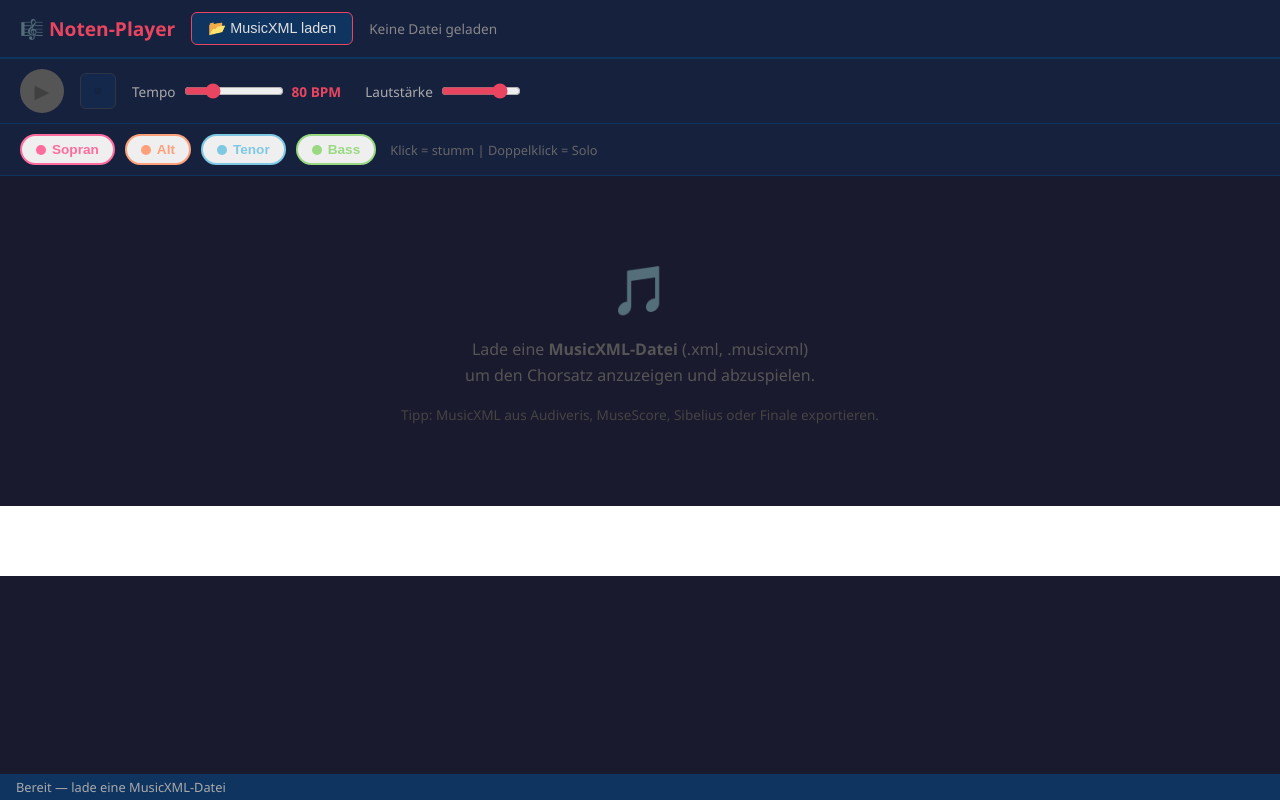
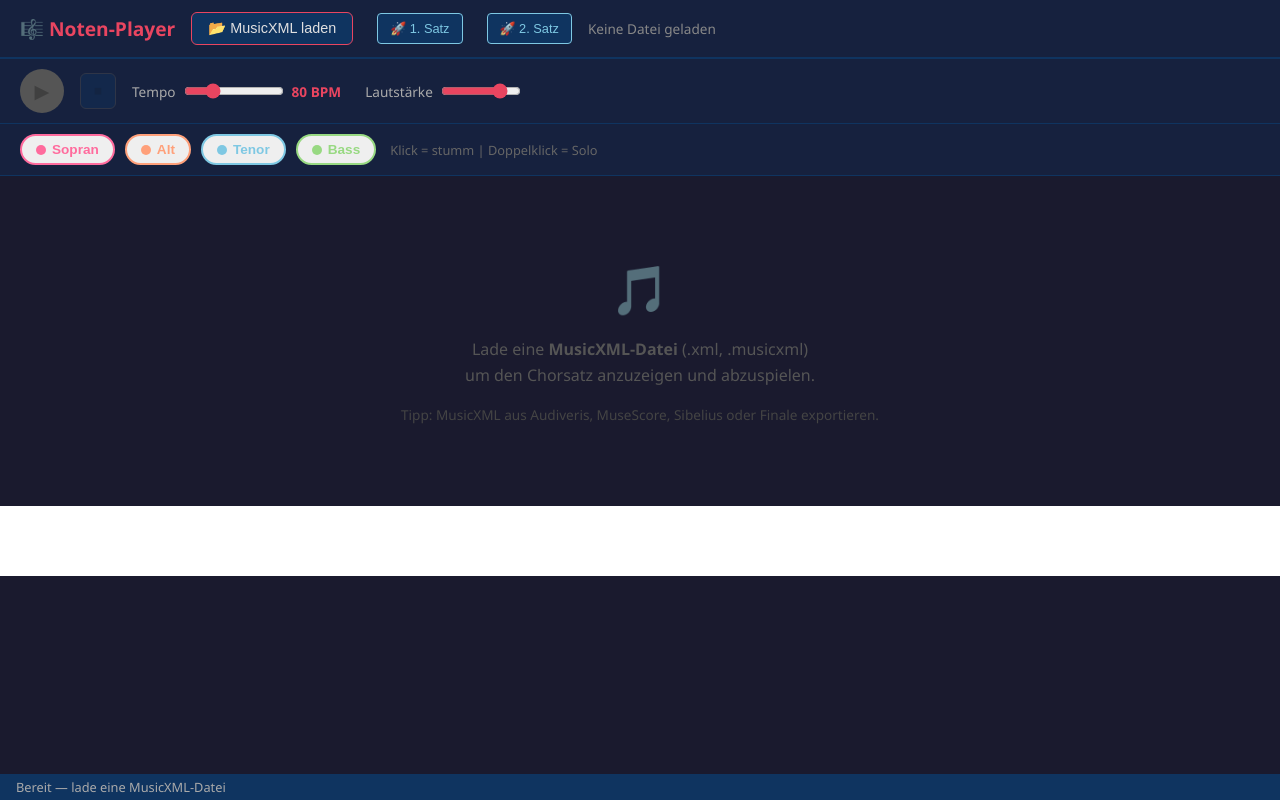
Before and after one commit to JXP1970/noten-player, a plain HTML site: page index.html in a window 1280 px wide. Drawn offline with nearby package versions, Linux system fonts and the light colour scheme.

Commit message:
🎼 Add Quick-Load buttons & MusicXML analysis
Features:
- Add Quick-Load buttons (🚀 1. Satz, 🚀 2. Satz) for faster file loading
- Implement quickLoadFile() function to load MXL files directly from URL
- Add MusicXML correction guide (KORREKTIONS-ANLEITUNG.md)
- Add comprehensive PDF vs MusicXML comparison analysis
- Include converted MusicXML files (mvt1.mxl, mvt2.mxl) from Audiveris OCR

Analysis Results:
- OCR Quality: 7.5/10 - Structurally correct, playable
- Time signature: 4/4 ✓
- Key signature: 3 Flats (Eb Major/c Minor) ✓
- Voices: 4-part chorus ✓
- Tonhöhen: ⚠️ Requires verification (12 Natural accidentals)
- Metadata: ✅ Title, tempo, dynamics added

The app now supports both:
1. Traditional file picker (📂 MusicXML laden)
2. Quick-load buttons (🚀 1./2. Satz) for pre-converted files

```diff
--- a/index.html
+++ b/index.html
@@ -44,6 +44,18 @@
       transition: background 0.2s;
     }
     .load-btn:hover { background: #e94560; }
+
+    .quick-load-btn {
+      background: #0f3460;
+      border: 1px solid #7ec8e3;
+      color: #7ec8e3;
+      padding: 7px 12px;
+      border-radius: 4px;
+      cursor: pointer;
+      font-size: 0.8rem;
+      margin-left: 8px;
+    }
+    .quick-load-btn:hover { background: #7ec8e3; color: #0f3460; }
 
     #file-input { display: none; }
 
@@ -240,6 +252,12 @@
   <button class="load-btn" onclick="document.getElementById('file-input').click()">
     📂 MusicXML laden
   </button>
+  <button class="quick-load-btn" onclick="quickLoadFile('Musik was my first love.mvt1.mxl')" title="Schnell-Laden: Musik war meine erste Liebe">
+    🚀 1. Satz
+  </button>
+  <button class="quick-load-btn" onclick="quickLoadFile('Musik was my first love.mvt2.mxl')" title="Schnell-Laden: Musik war meine erste Liebe (Satz 2)">
+    🚀 2. Satz
+  </button>
   <input type="file" id="file-input" accept=".xml,.musicxml,.mxl" onchange="loadFile(event)">
   <span class="filename" id="filename">Keine Datei geladen</span>
 </header>
@@ -354,6 +372,31 @@ async function loadFile(event) {
   } catch(e) {
     setStatus('Fehler beim Laden: ' + e.message);
     console.error(e);
+  } finally {
+    showLoading(false);
+  }
+}
+
+// Quick load from URL/filename
+async function quickLoadFile(filename) {
+  document.getElementById('filename').textContent = filename;
+  showLoading(true);
+  stopPlayback();
+
+  try {
+    const response = await fetch(filename);
+    if (!response.ok) throw new Error(`HTTP ${response.status}`);
+    const arrayBuffer = await response.arrayBuffer();
+    const bytes = new Uint8Array(arrayBuffer);
+    let binaryString = '';
+    for (let i = 0; i < bytes.length; i++) {
+      binaryString += String.fromCharCode(bytes[i]);
+    }
+    await renderScore(binaryString);
+    setStatus(`${filename} geladen`);
+  } catch(e) {
+    setStatus('Fehler beim Laden: ' + e.message);
+    console.error('quickLoadFile error:', e);
   } finally {
     showLoading(false);
   }
```
Also changed, not shown: 4 other files.
